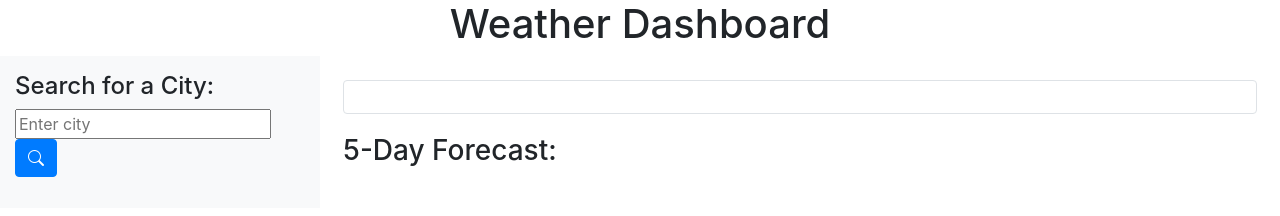
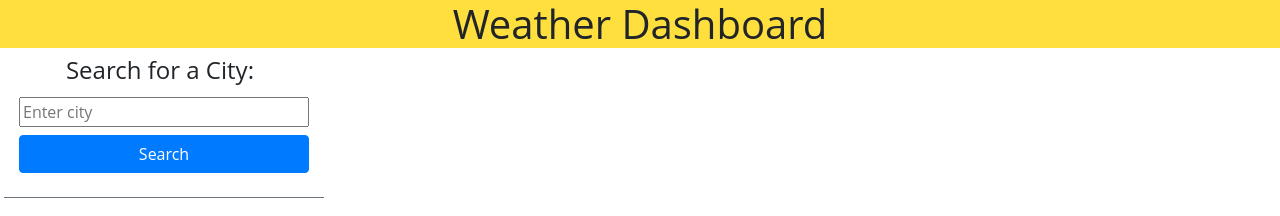
Before and after one commit to LeandriB/weather_dashboard, a plain HTML site: page index.html in a window 1280 px wide. Drawn offline with nearby package versions, Linux system fonts and the light colour scheme.

Commit message:
added some custome styling and bootstrap styling

```diff
--- a/assets/css/styles.css
+++ b/assets/css/styles.css
@@ -0,0 +1,11 @@
+body {
+    font-family: 'Open Sans', sans-serif;
+}
+
+header {
+    background-color: #ffdf3d;
+}
+
+#weatherInfo {
+    display: none;
+}
--- a/index.html
+++ b/index.html
@@ -8,36 +8,35 @@
     <!-- Stylesheet -->
     <link rel="stylesheet" href="https://cdn.jsdelivr.net/npm/bootstrap@4.5.3/dist/css/bootstrap.min.css"
         integrity="sha384-TX8t27EcRE3e/ihU7zmQxVncDAy5uIKz4rEkgIXeMed4M0jlfIDPvg6uqKI2xXr2" crossorigin="anonymous">
-    <link rel="stylesheet" href="https://cdn.jsdelivr.net/npm/bootstrap-icons@1.8.2/font/bootstrap-icons.css">
     <link rel="stylesheet" href="./assets/css/styles.css">
 </head>
 <body>
-    <header class="col-12 text-center">
+    <header class="col-12 text-center bg-gradient">
         <h1>Weather Dashboard</h1>
     </header>
     <main>
         <section class="container-fluid">
-            <div class="row">
-                <div class="col-3 bg-light pb-2 pt-3" id="searchResults">
-                    <div class="row">
-                        <div class="col-12">
+            <div class="row search-results">
+                <div class="col-sm-12 col-md-3 col-lg-3 align-items-center" id="searchResults">
+                    <div class="row justify-content-center">
+                        <div class="col-12 text-center">
                             <h4>Search for a City:</h4>
                         </div>
                     </div>
                     <div class="row">
                         <div class="col-12">
-                            <div class="input-group">
+                            <div class="input-group justify-content-center">
                                 <form>
-                                    <input type="text" id="searchCity" placeholder="Enter city">
-                                    <button type="submit" id="searchButton" class="btn btn-primary"><i class="bi bi-search"></i></button>
+                                    <input type="text" id="searchCity" placeholder="Enter city" class="w-100 m-1">
+                                    <button type="submit" id="searchButton" class="btn btn-primary w-100 m-1">Search</button>
                                 </form>
                             </div>
                         </div>
                     </div>
                     <!-- Search History -->
                     <div class="row mt-3">
-                        <div class="col-12">
-                            <ul id="searchHistory" class="list-group">
+                        <div class="col-12 m-1 border-top border-secondary">
+                            <ul id="searchHistory" class="list-group ">
                             <!-- TODO: Append list items here -->
                             </ul>
                         </div>
@@ -64,7 +63,6 @@
         </section>
     </main>
     <script src="https://code.jquery.com/jquery-3.4.1.min.js"></script>
-    <script src="https://unpkg.com/dayjs@1.8.21/dayjs.min.js"></script>
     <script src="https://cdnjs.cloudflare.com/ajax/libs/moment.js/2.24.0/moment.min.js"></script>
     <script src="./assets/js/script.js"></script>
 </body>
```
